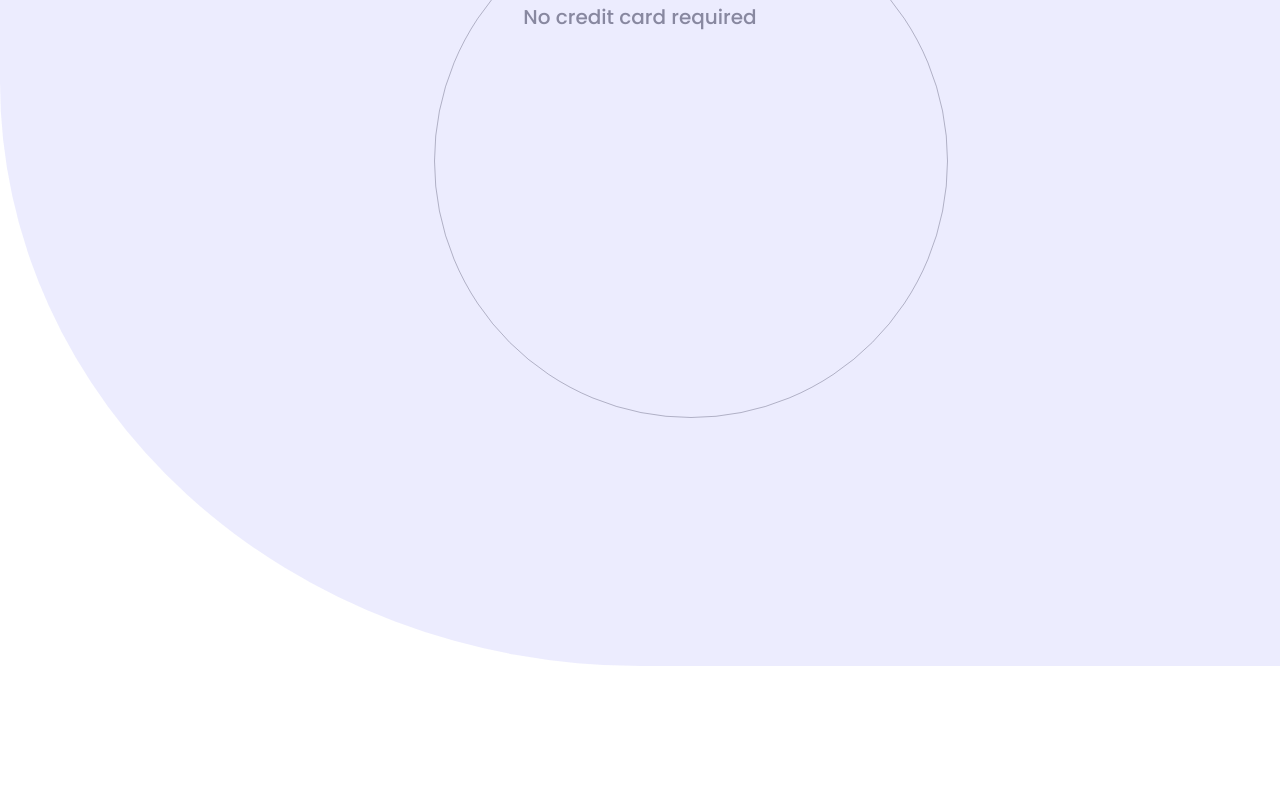
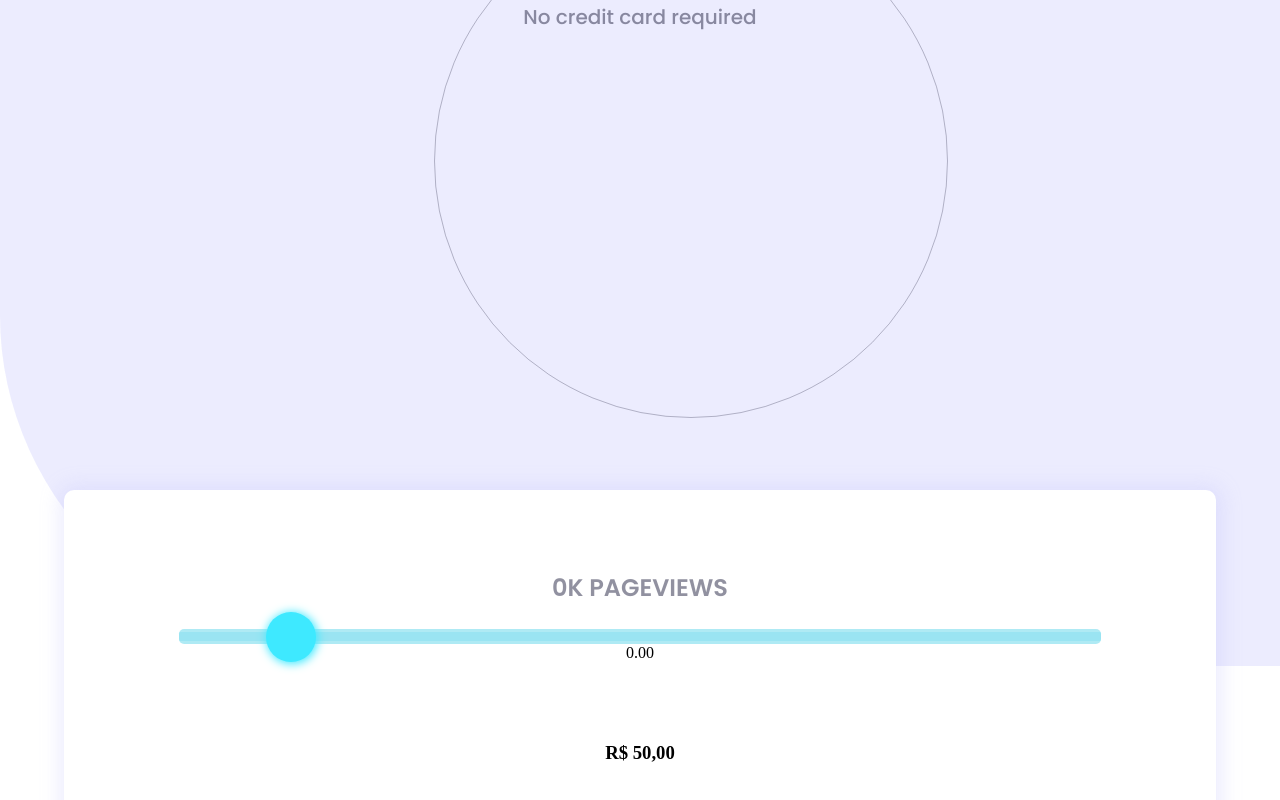
Before and after one commit to KauanLazzarin/Interactive-Pricing, a React (Create React App) app: page / in a window 1280 px wide. Shown: the part 502-1302 px from the top of the page. Before the commit the page ends 1168 px from the top, so only its background shows below. Built offline with nearby package versions, Linux system fonts and the light colour scheme.

Commit message:
price input done

```diff
--- a/src/components/Header/Header.module.css
+++ b/src/components/Header/Header.module.css
@@ -7,7 +7,7 @@
     flex-direction: column;
     padding: 15vh 0;
     background: rgba(183, 183, 250, 0.267);
-    border-bottom-left-radius: 50%;
+    border-bottom-left-radius: 30%;
 }
 
 .headerContainer h1 {
--- /dev/null
+++ b/src/components/Main/Input/Input.jsx
@@ -0,0 +1,26 @@
+import React from 'react';
+import styles from './Input.module.css';
+
+export default function Input () {
+    const [inputValue, setInputValue] = React.useState(0);
+    const [priceValue, setPriceValue] = React.useState(0);
+
+    React.useEffect(() => {
+        const mensalPrice = inputValue / 22;
+        setPriceValue(mensalPrice.toFixed(2));
+    }, [inputValue]);
+
+    function handleChangeValue ({target}) {
+        setInputValue(target.value);
+    };
+
+    return (
+        <header className={styles.inputContainer}>
+            <h2>{inputValue}K PAGEVIEWS</h2>
+
+            <input type="range" min="0" max="500" id="rangeInput" onChange={handleChangeValue} />
+
+            {priceValue}
+        </header>
+    );
+};
--- /dev/null
+++ b/src/components/Main/Input/Input.module.css
@@ -0,0 +1,46 @@
+.inputContainer {
+    width: 100%;
+    display: flex;
+    align-items: center;
+    justify-content: flex-start;
+    flex-direction: column;
+    align-self: flex-start;
+}
+
+.inputContainer h2 {
+    font-family: 'Poppins';
+    font-weight: 600;
+    color: var(--light-blue-text);
+}
+
+input[type=range] {
+    -webkit-appearance: none;
+    appearance: none;
+    display: inline-block;
+    width: 80%;
+    height: 15px;
+    border-radius: 5px;
+    background-color: #67d7eb86;
+    outline: none;
+    margin-top: 3vh;
+}
+
+input[type=range]::-webkit-slider-thumb {
+    -webkit-appearance: none;
+    height: 20px;
+    width: 20px;
+    padding: 25px;
+    border-radius: 50%;
+    background: #3ee9ff;
+    box-shadow:1px 1px 10px 1px #3ee9ff;
+    cursor: pointer;
+    margin-top: -20px;
+}
+
+input[type=range]::-webkit-slider-runnable-track {
+    width: 100%;
+    height: 8.4px;
+    cursor: pointer;
+    background: #67d7eb4b;
+    border-radius: 1.3px;
+}
--- a/src/components/Main/Main.jsx
+++ b/src/components/Main/Main.jsx
@@ -1,9 +1,12 @@
+import Input from './Input/Input';
 import styles from './Main.module.css';
+import Pricing from './Pricing/Pricing';
 
 export default function Main () {
     return (
         <main className={styles.mainContainer}>
-
+            <Input />
+            <Pricing />
         </main>
     );
 };
--- a/src/components/Main/Main.module.css
+++ b/src/components/Main/Main.module.css
@@ -0,0 +1,13 @@
+.mainContainer {
+    width: 90%;
+    height: 90vh;
+    padding: 10vh 0;
+    background-color: white;
+    margin: -22vh auto;
+    display: flex;
+    align-items: center;
+    justify-content:flex-start;
+    flex-direction: column;
+    border-radius: 10px;
+    box-shadow: 1px 1px 20px 5px rgba(183, 183, 250, 0.267);
+}
--- /dev/null
+++ b/src/components/Main/Pricing/Pricing.jsx
@@ -0,0 +1,23 @@
+import React from 'react';
+import styles from './Pricing.module.css';
+
+export default function Pricing () {
+    const buttonRef = React.useRef();
+
+    function setButtonActive ({target}) {
+        target.classList.toggle('slide');
+        console.log(target.classList);
+    };
+
+    return (
+        <div className={styles.pricingContainer}>
+            <h3>R$ 50,00</h3>
+
+            <div className={styles.optionContainer}>
+                <div className={styles.switch}  onClick={setButtonActive}>
+                    <div ref={buttonRef}></div>
+                </div>
+            </div>
+        </div>
+    )
+};
--- /dev/null
+++ b/src/components/Main/Pricing/Pricing.module.css
@@ -0,0 +1,16 @@
+.pricingContainer {
+    width: 100%;
+    display: flex;
+    align-items: center;
+    justify-content:center;
+    flex-direction: column;
+    margin-top:10vh;
+}
+
+.optionContainer {
+    width: 100%;
+    display: flex;
+    align-items: center;
+    justify-content: center;
+    flex-direction: column;
+}
```
